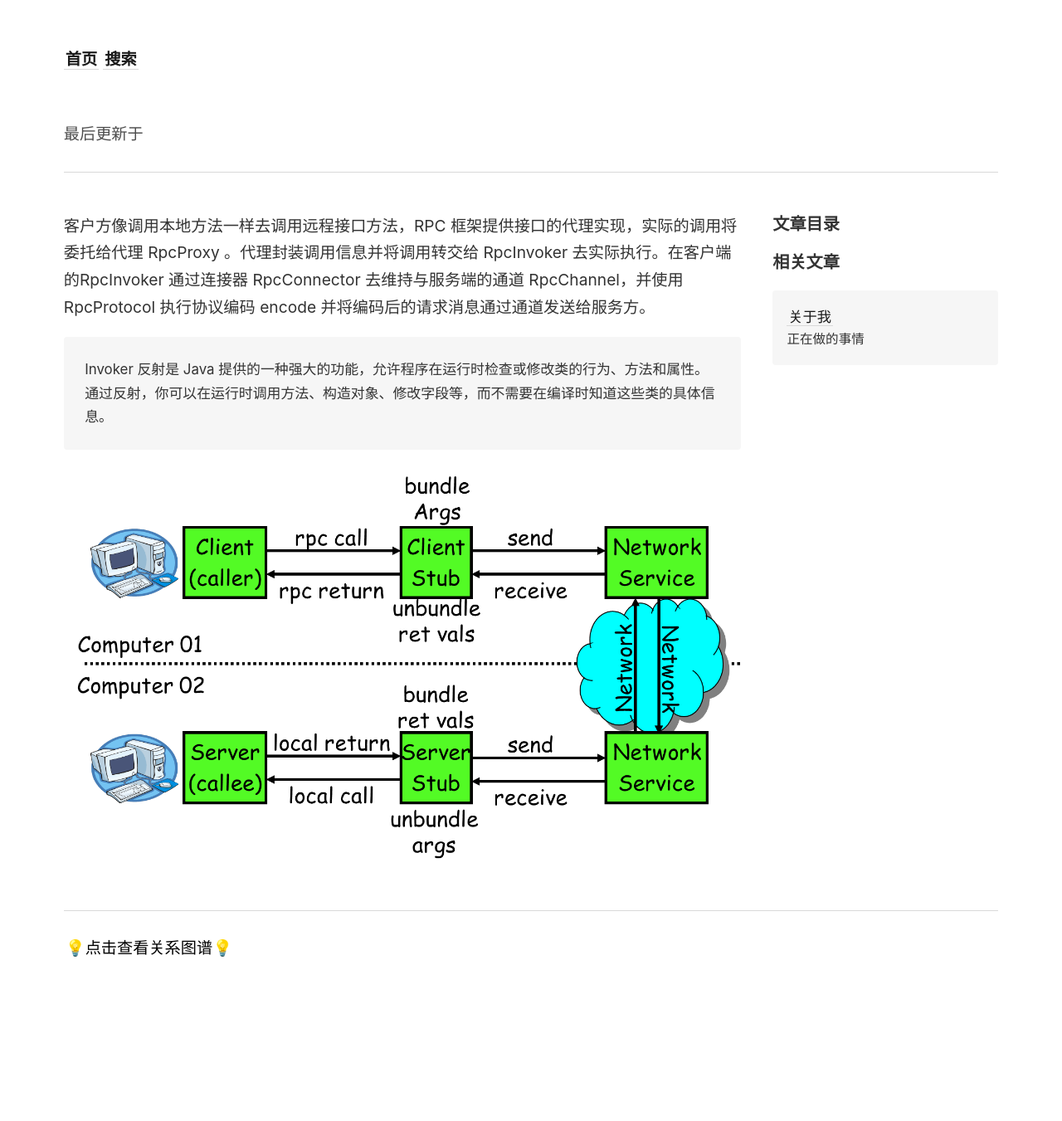
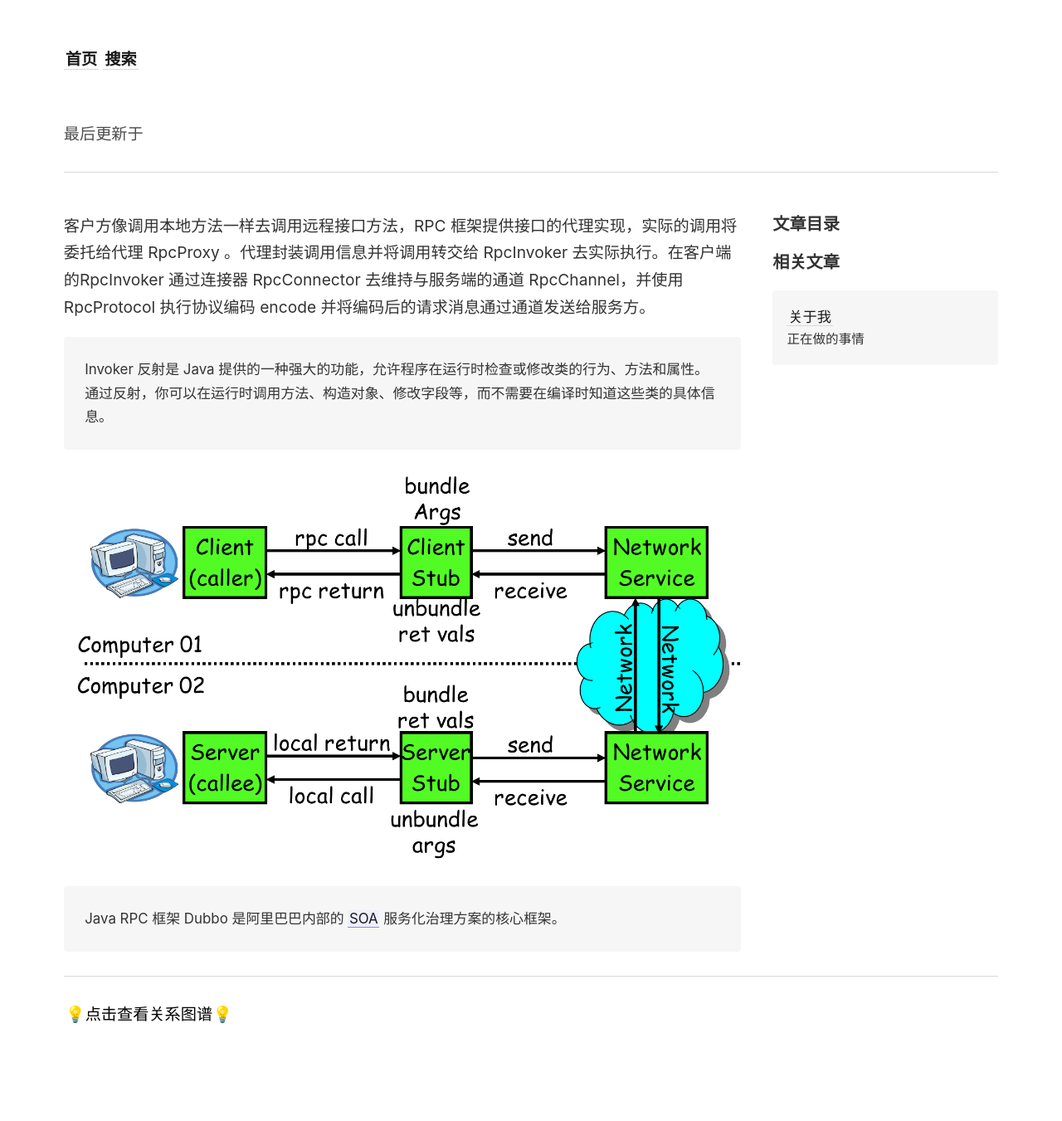
Before and after one commit to wingowen/digital-garden-jekyll, a Jekyll site: the page built from _notes/RPC.md, in a window 1280 px wide. Shown: the whole page at 83% size. Built offline with Jekyll 4.4.1, drawn with Linux system fonts in a browser that asks for light colours; before the commit the page ends 1272 px from its top, so only the background shows below that.

Commit message:
vault backup: 2024-08-19 11:41:45

```diff
--- a/_notes/RPC.md
+++ b/_notes/RPC.md
@@ -4,3 +4,5 @@
 > Invoker 反射是 Java 提供的一种强大的功能，允许程序在运行时检查或修改类的行为、方法和属性。通过反射，你可以在运行时调用方法、构造对象、修改字段等，而不需要在编译时知道这些类的具体信息。
 
 ![](assets/images/RPC-1.png)
+
+> Java RPC 框架 Dubbo 是阿里巴巴内部的 [[SOA]] 服务化治理方案的核心框架。
```
Also changed, not shown: _notes/HDFS.md (+1 -0 lines), _notes/SOA.md (added, +1 -0 lines).
